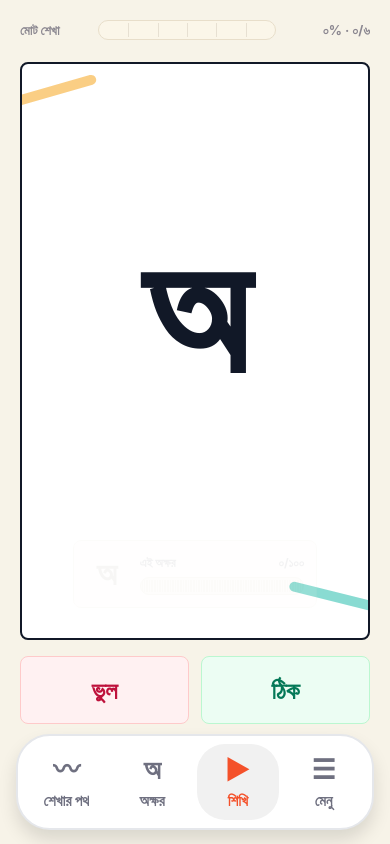
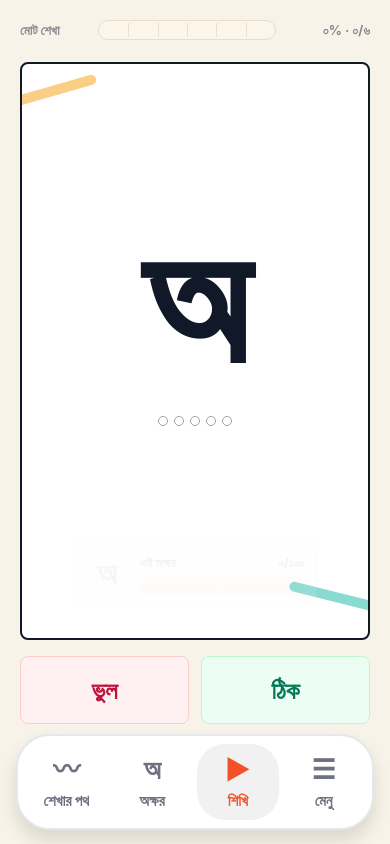
Before and after one commit to bappygolder/prote-shikhi, a React Native app: screen / in a window 390 px wide. Built offline with nearby package versions, Linux system fonts and the light colour scheme.

Commit message:
feat(ui): add level dots progress indicator to flashcard (CTX-14)

```diff
--- a/App.tsx
+++ b/App.tsx
@@ -189,6 +189,41 @@ function getEffectivePracticeCards(
 
   return listCards.length > 0 ? listCards : unlockedCards;
 }
+
+function LevelDots({ level, levelCorrect }: { level: number; levelCorrect: number }) {
+  const LEVEL_COLORS = ['#9ca3af', '#60a5fa', '#a78bfa', '#34d399']; // gray, blue, purple, green
+  const color = LEVEL_COLORS[Math.min(level, LEVEL_COLORS.length - 1)] ?? '#9ca3af';
+
+  return (
+    <View style={levelDotsStyles.row}>
+      {Array.from({ length: 5 }).map((_, i) => (
+        <View
+          key={i}
+          style={[
+            levelDotsStyles.pip,
+            { backgroundColor: i < levelCorrect ? color : 'transparent', borderColor: color },
+          ]}
+        />
+      ))}
+    </View>
+  );
+}
+
+const levelDotsStyles = StyleSheet.create({
+  row: {
+    flexDirection: 'row',
+    gap: 6,
+    alignItems: 'center',
+    justifyContent: 'center',
+    marginTop: 10,
+  },
+  pip: {
+    width: 10,
+    height: 10,
+    borderRadius: 5,
+    borderWidth: 1.5,
+  },
+});
 
 function ProgressBar({ label, completed, total, percent }: ProgressBarProps) {
   const { styles } = useTheme();
@@ -1074,6 +1109,10 @@ function App() {
                 >
                   {currentDisplayLetter}
                 </Text>
+                <LevelDots
+                  level={currentProgress.level}
+                  levelCorrect={currentProgress.levelCorrect}
+                />
               </View>
               <View style={[styles.stripZone, { opacity: currentProgress.correctCount === 0 ? 0.1 : 1 }]}>
                 <LetterProgressMark
```
